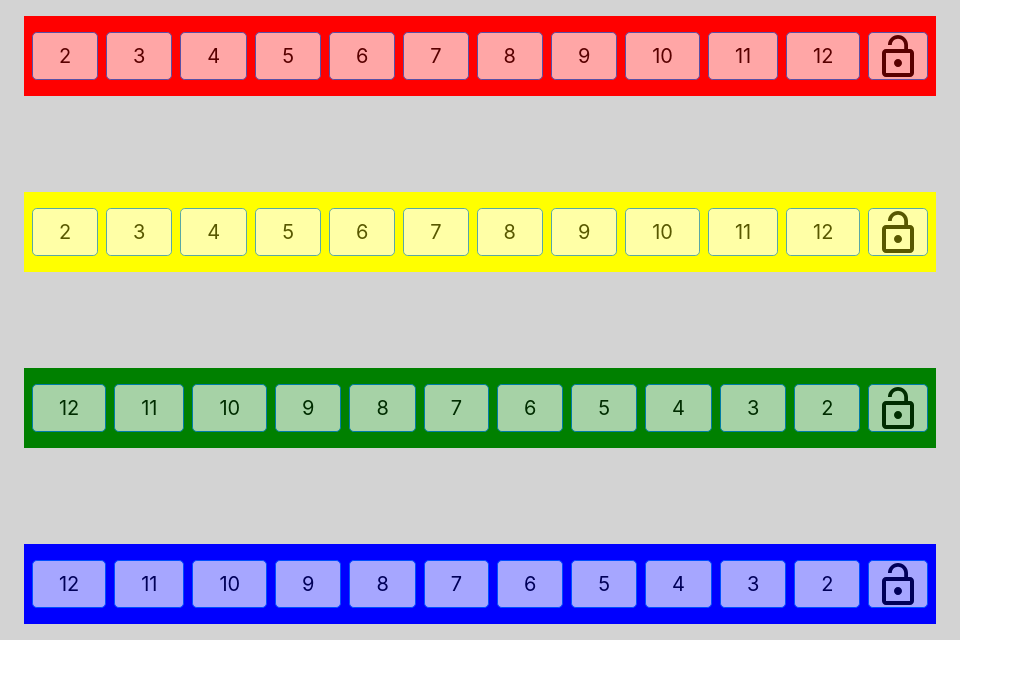
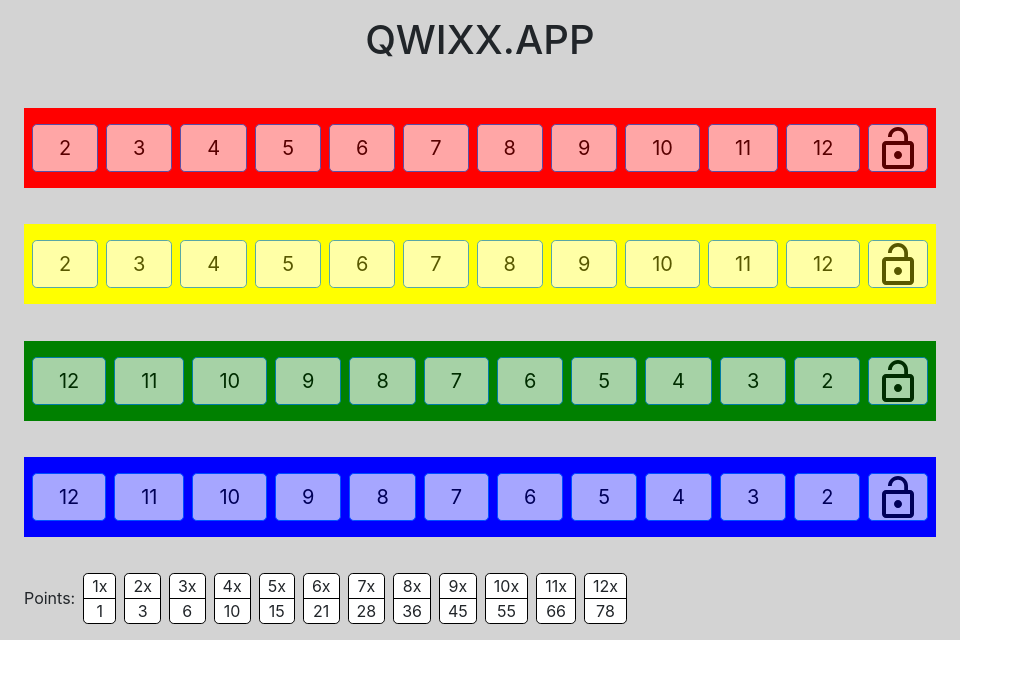
Before and after one commit to jeffellis/qwixx.app, a React (Create React App) app in the folder client/: page / in a window 1280 px wide. Shown: the top 678 px of the page, without its empty margins (0-1023 px from the left). Built offline with nearby package versions, Linux system fonts and the light colour scheme.

Commit message:
- Add points list

```diff
--- a/client/src/Constants.js
+++ b/client/src/Constants.js
@@ -1,8 +1,12 @@
+export const LOCK_COLUMN = 13;
+
+export const PENALTY = -5;
+
+export const POINT_VALUES = [1, 3, 6, 10, 15, 21, 28, 36, 45, 55, 66, 78];
+
 export const STATES = {
   BLOCKED: "BLOCKED",
   OPEN: "OPEN",
   WON: "WON",
   LOCKED: "LOCKED",
 };
-
-export const LOCK_COLUMN = 13;
--- /dev/null
+++ b/client/src/components/PointsList.js
@@ -0,0 +1,34 @@
+import React from "react";
+
+import { POINT_VALUES } from "../Constants";
+
+import "./PointsList.scss";
+
+const displayName = "PointsList";
+
+const PointsList = (props) => {
+  const values = [];
+  for (let i = 1; i <= 12; i++) {
+    values.push(getPointValue(i));
+  }
+
+  return (
+    <div className="PointsList">
+      <span>Points:</span>
+      {values}
+    </div>
+  );
+};
+
+PointsList.displayName = displayName;
+
+const getPointValue = (value) => {
+  return (
+    <div className="PointValue" key={value}>
+      <div className="Multiplier">{`${value}x`}</div>
+      <div className="Value">{POINT_VALUES[value - 1]}</div>
+    </div>
+  );
+};
+
+export default PointsList;
--- /dev/null
+++ b/client/src/components/PointsList.scss
@@ -0,0 +1,31 @@
+.PointsList {
+  align-items: center;
+  display: flex;
+  flex-flow: row nowrap;
+  justify-content: space-between;
+
+  .Multiplier,
+  .Value {
+    display: flex;
+    justify-content: center;
+    padding: 0 0.5rem;
+    width: 100%;
+  }
+
+  .Multiplier {
+    border-bottom: 0.1rem solid black;
+  }
+
+  .PointValue {
+    align-items: center;
+    display: flex;
+    flex-flow: column nowrap;
+    justify-content: center;
+    margin-left: 0.5rem;
+    width: 100%;
+    background-color: white;
+    border: solid 1px black;
+    border-radius: 0.3rem;
+    // padding: 0 0.5rem;
+  }
+}
--- a/client/src/components/ScoreCard.js
+++ b/client/src/components/ScoreCard.js
@@ -3,6 +3,7 @@
 
 import { STATES, LOCK_COLUMN } from "../Constants";
 
+import PointsList from "./PointsList";
 import Row from "./Row.js";
 import "./ScoreCard.scss";
 
@@ -88,10 +89,14 @@
 
   return (
     <div className={displayName}>
+      <h1>QWIXX.APP</h1>
       <Row color="red" {...rowProps} {...scores.red} />
       <Row color="yellow" {...rowProps} {...scores.yellow} />
       <Row color="green" {...rowProps} {...scores.green} />
       <Row color="blue" {...rowProps} {...scores.blue} />
+      <div className="PointsAndPenalties">
+        <PointsList />
+      </div>
     </div>
   );
 };
--- a/client/src/components/ScoreCard.scss
+++ b/client/src/components/ScoreCard.scss
@@ -10,4 +10,12 @@
 
   padding: 1rem 0;
   width: 60rem;
+
+  .PointsAndPenalties {
+    align-items: center;
+    display: flex;
+    flex-flow: row nowrap;
+    justify-content: start;
+    width: 95%;
   }
+}
```
Lines whose indentation alone changed are shown as unchanged.
